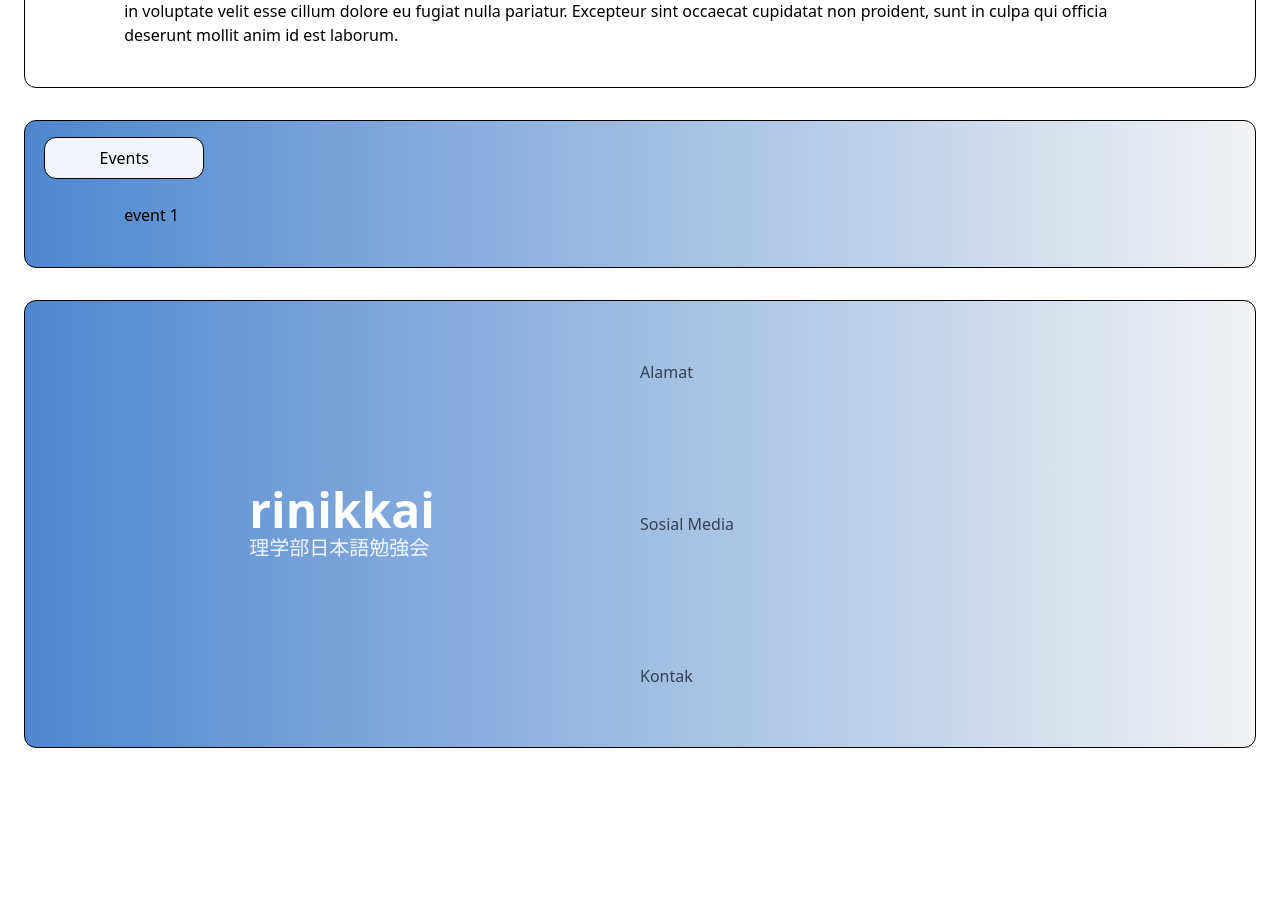
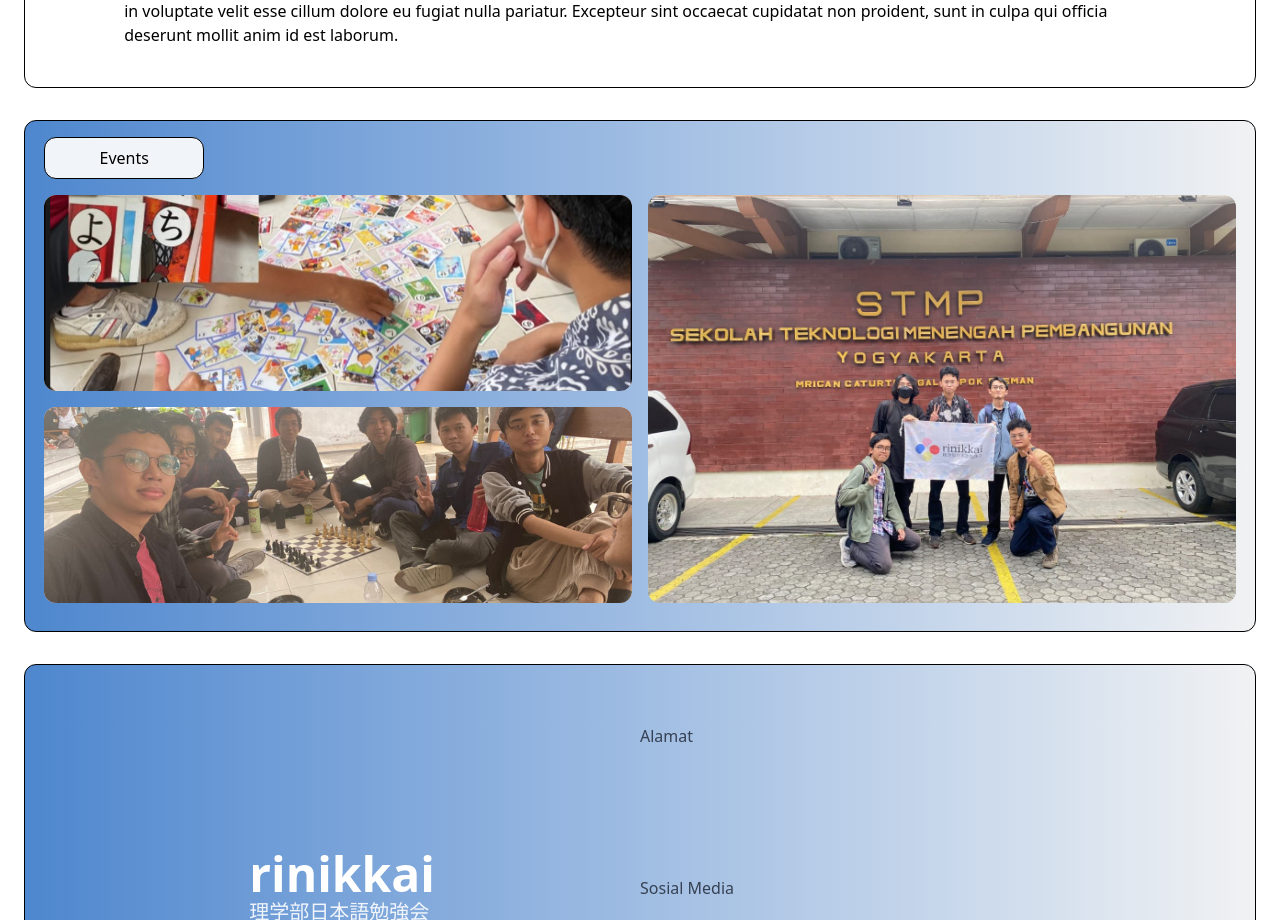
Before and after one commit to david-irvinne/rinikkai-frontend, a React (Vite) app: page / in a window 1280 px wide. Shown: the part 800-1720 px from the top of the page. Before the commit the page ends 1564 px from the top, so only its background shows below. Built offline with nearby package versions, Linux system fonts and the light colour scheme.

Commit message:
chore(home): add images in events

```diff
--- a/src/components/home/Events.tsx
+++ b/src/components/home/Events.tsx
@@ -1,15 +1,47 @@
 import Button from "./Button";
+import JLPT2025 from "../../assets/img/jlpt2025_1.jpeg"
+import MabarKaruta from "../../assets/img/karuta.png"
+import Shokujikai from "../../assets/img/shokujikai1.jpeg"
+
 const Events = () => {
   return ( <>
 
-      <div className="border-1 rounded-[12px] py-[1rem] px-[1.2rem] bg-gradient-to-r from-[#4E87CE] to-[#F1F2F3]">
+    <div className="h-[32rem] border-1 rounded-[12px]  px-[1.2rem] bg-gradient-to-r from-[#4E87CE] to-[#F1F2F3]">
+
+      <div className="py-[1rem]">
 
         <Button title="Events" color="bg-slate-100" />
+      </div>
 
-        <div className="px-[5rem] py-[1.5rem]">
-          event 1
+      <div className="h-[80%]  ">
+        <div className=" grid grid-cols-2  gap-x-[1rem] h-full ">
+
+          <div className="grid grid-rows-2 gap-y-[1rem] h-full ">
+            <div className="relative bg-red-100 h-full rounded-[12px] overflow-hidden">
+              <img
+                src={MabarKaruta}
+                className="absolute  w-full h-full object-cover"
+                alt="Mabar Karuta"
+              />
+            </div>
+            <div className="relative bg-red-100 h-full rounded-[12px] overflow-hidden">
+              <img
+                src={Shokujikai}
+                className="absolute  w-full h-full object-cover "
+                alt="Mabar Karuta"
+              />
+            </div>
+          </div>
+
+          <div className=" overflow-hidden rounded-[12px]">
+            <img src={JLPT2025}  className="h-full w-full object-cover "/>
+          </div>
+
         </div>
       </div>
+
+
+    </div>
   </>
   );
 }
```
Also changed, not shown: src/assets/img/karuta.png (added).
